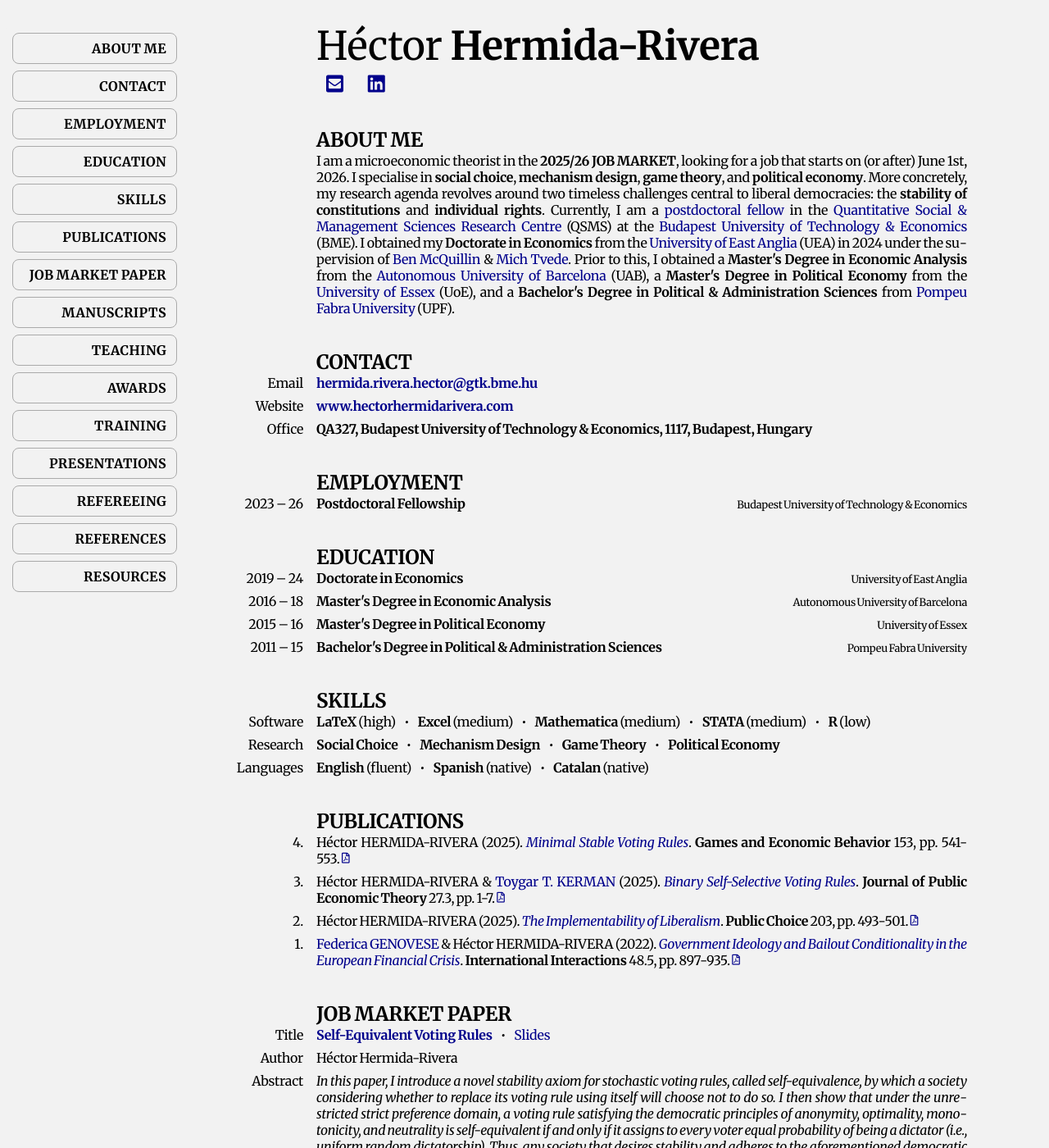
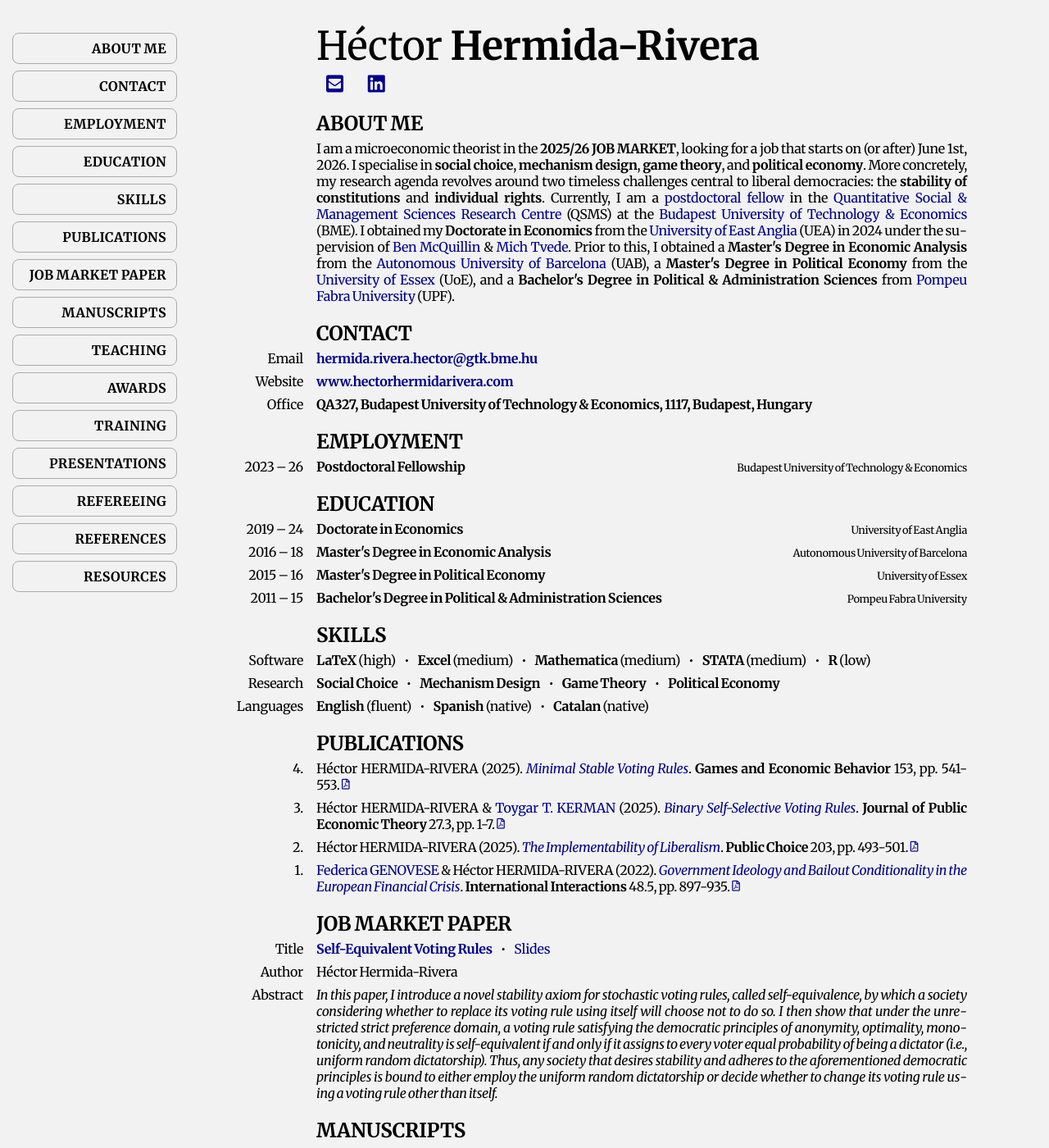
Before and after one commit to HectorHermidaRivera/hectorhermidarivera.github.io, a Jekyll site: the page built from index.md, in a window 1280 px wide and 1400 px high. Shown: the whole window at 82% size. Built offline with Jekyll 4.4.1, drawn with Linux system fonts in a browser that asks for light colours; a style sheet for code colours, icons or effects is not loaded.

Commit message:
Update style.css

```diff
--- a/assets/css/style.css
+++ b/assets/css/style.css
@@ -108,15 +108,19 @@ body {
 
 /* HEADERS STYLE */
 
-.content h2,
-.content h3,
-.content h4,
-.content h5,
-.content h6 {
+.content h2 {
   margin-left: 0;
   padding-left: 166px;
-  margin-bottom: 0;
-  margin-top: 40px;
+  margin-bottom: 5px;
+  margin-top: 20px;
+  text-transform: uppercase;
+}
+
+.content h3 {
+  margin-left: 0;
+  padding-left: 166px;
+  margin-bottom: 2.5px;
+  margin-top: 10px;
   text-transform: uppercase;
 }
 
```
